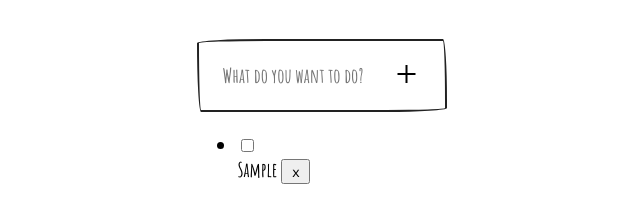
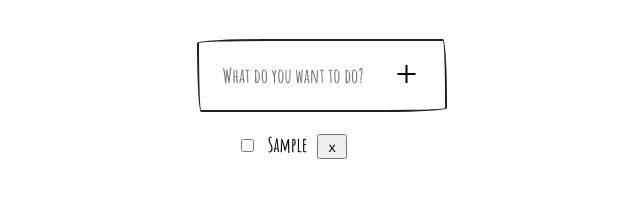
Before and after one commit to bhawandeeps/2B-N2B, a plain HTML site: page index.html in a window 1280 px wide. Both pictures are taken after typing "Sample" into the empty fields and a click on the button "add_2". Shown: the part 282-504 px from the top of the page, without its empty margins (318-958 px from the left). Drawn offline with nearby package versions, Linux system fonts and the light colour scheme.

Commit message:
some task list structure

```diff
--- a/script.js
+++ b/script.js
@@ -8,14 +8,18 @@ const updateList = (_) => {
   tasks.forEach((t, index) => {
     out += `
    <li class="list-item" draggable="true" data-index=${index}>
-      <div>
+      <div class="to-do-ck">
         <input id="task" type="checkbox"
           data-index="${index}"
         ${t.status === "done" ? "checked" : ""}
         value="${t.name}">
       </div>
-      <div>
+      <div class="to-do-name" style="
+      ${t.status === "done" ? "text-decoration: line-through;" : ""}
+      ">
         <span class="ck-tname">${t.name}</span>
+        </div>
+      <div class="to-do-del">
         <button data-index="${index}">ｘ</button>
         </div>
     </li>`;
--- a/style.css
+++ b/style.css
@@ -33,6 +33,18 @@ input[type="text"] {
     background: transparent;
 }
 
+.list-item {
+    display: flex;
+    padding-bottom: 10px;
+    margin-right: 20px;
+}
+
+.to-do-name,
+.to-do-ck,
+.to-do-del {
+    padding-right: 10px;
+}
+
 #task {
     border: 1px solid transparent;
     outline: none;
```
